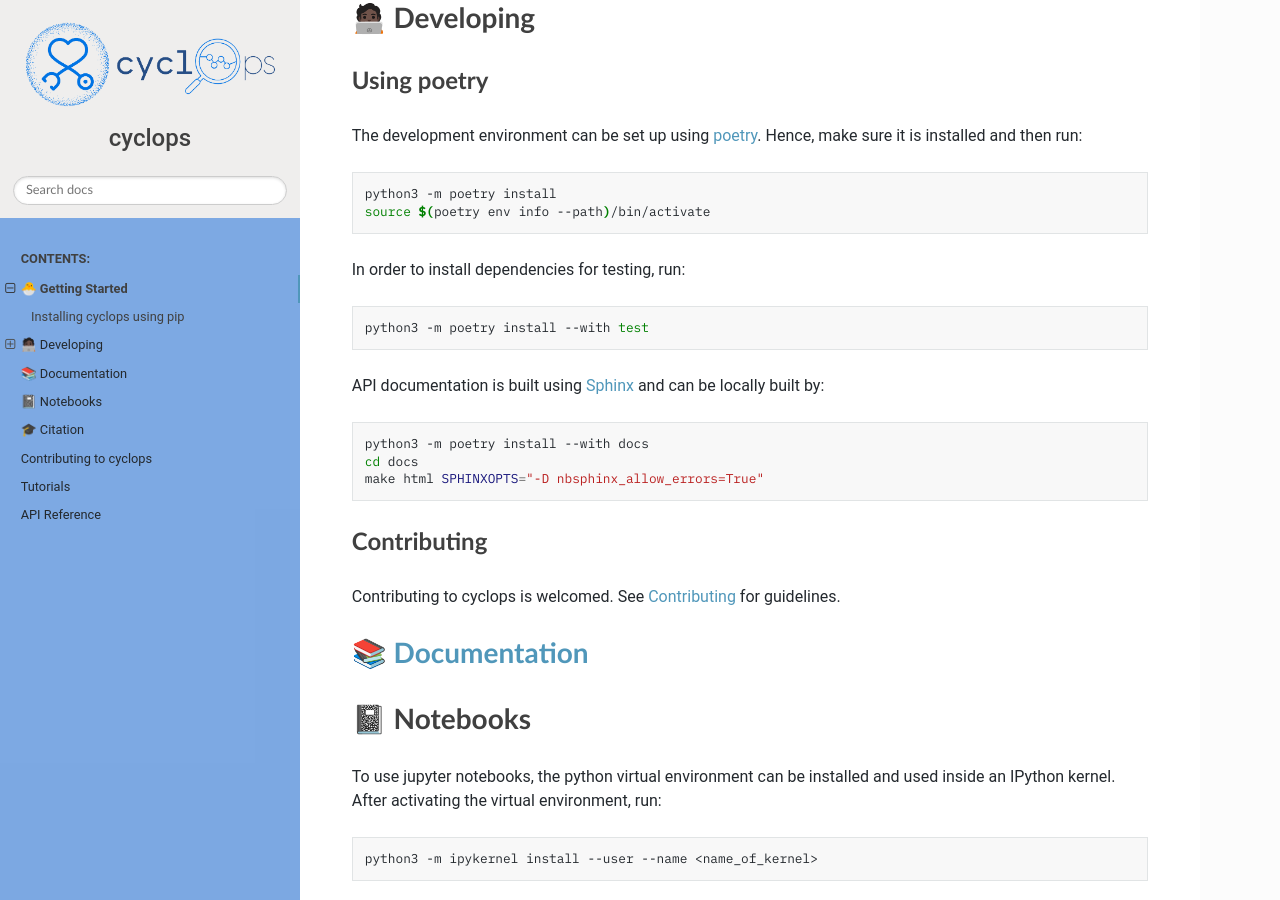
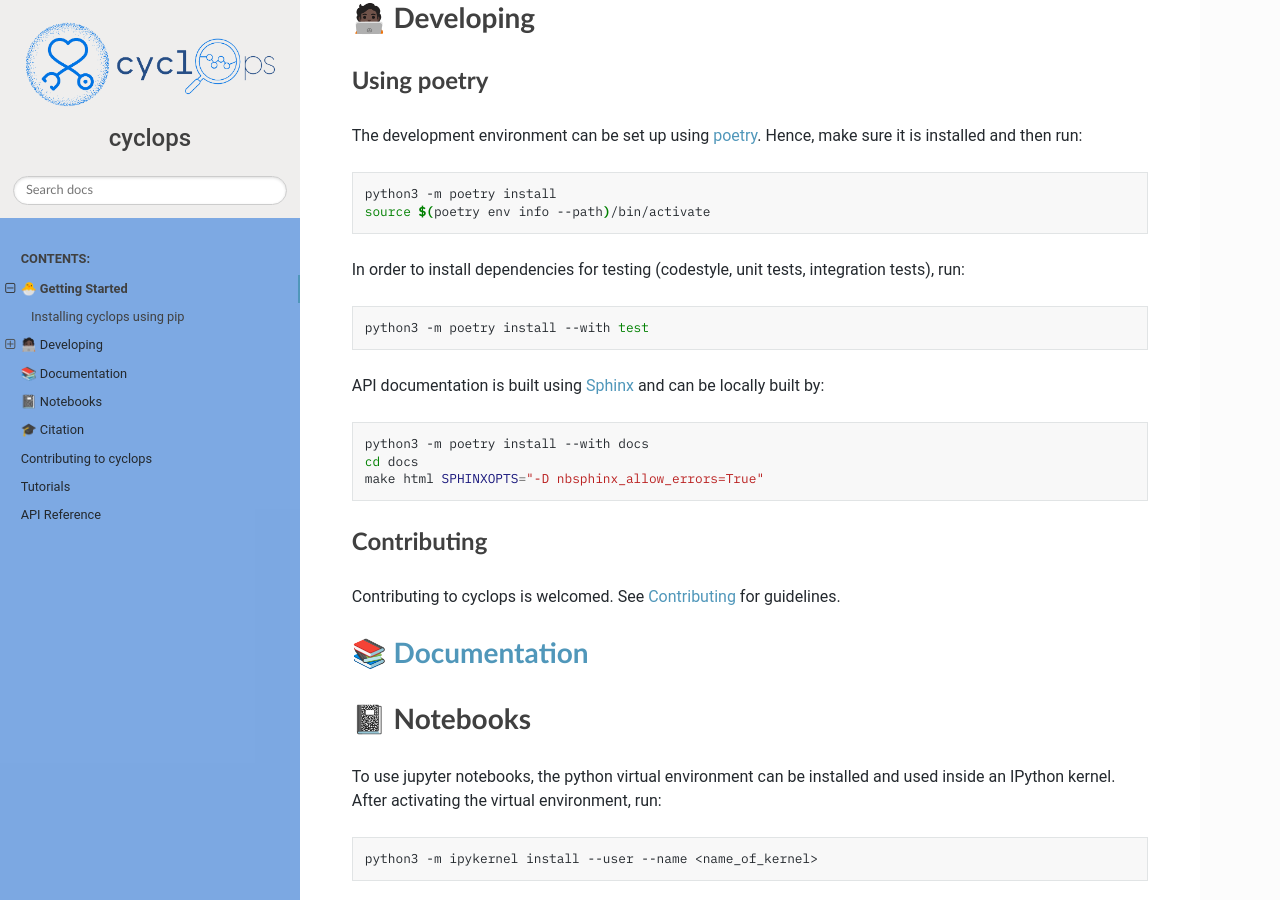
Before and after one commit to VectorInstitute/cyclops, a Sphinx documentation site: the page built from docs/source/intro.rst, in a window 1280 px wide and 900 px high, scrolled down 1807 px. Built offline with Sphinx 7.4.7, drawn with Linux system fonts in a browser that asks for light colours.

```diff
--- a/docs/source/intro.rst
+++ b/docs/source/intro.rst
@@ -87,7 +87,8 @@ sure it is installed and then run:
    python3 -m poetry install
    source $(poetry env info --path)/bin/activate
 
-In order to install dependencies for testing, run:
+In order to install dependencies for testing (codestyle, unit tests,
+integration tests), run:
 
 .. code:: bash
 
```
Also changed, not shown: README.md (+2 -1 lines), 1 other file.
